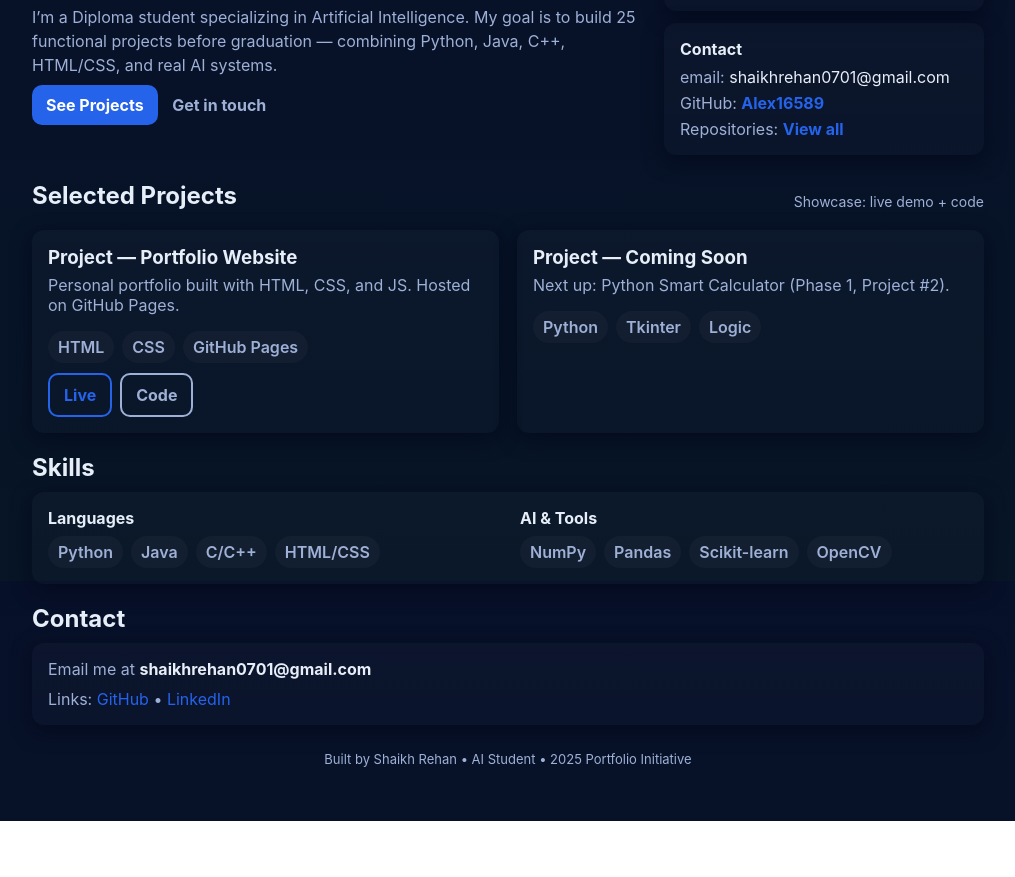
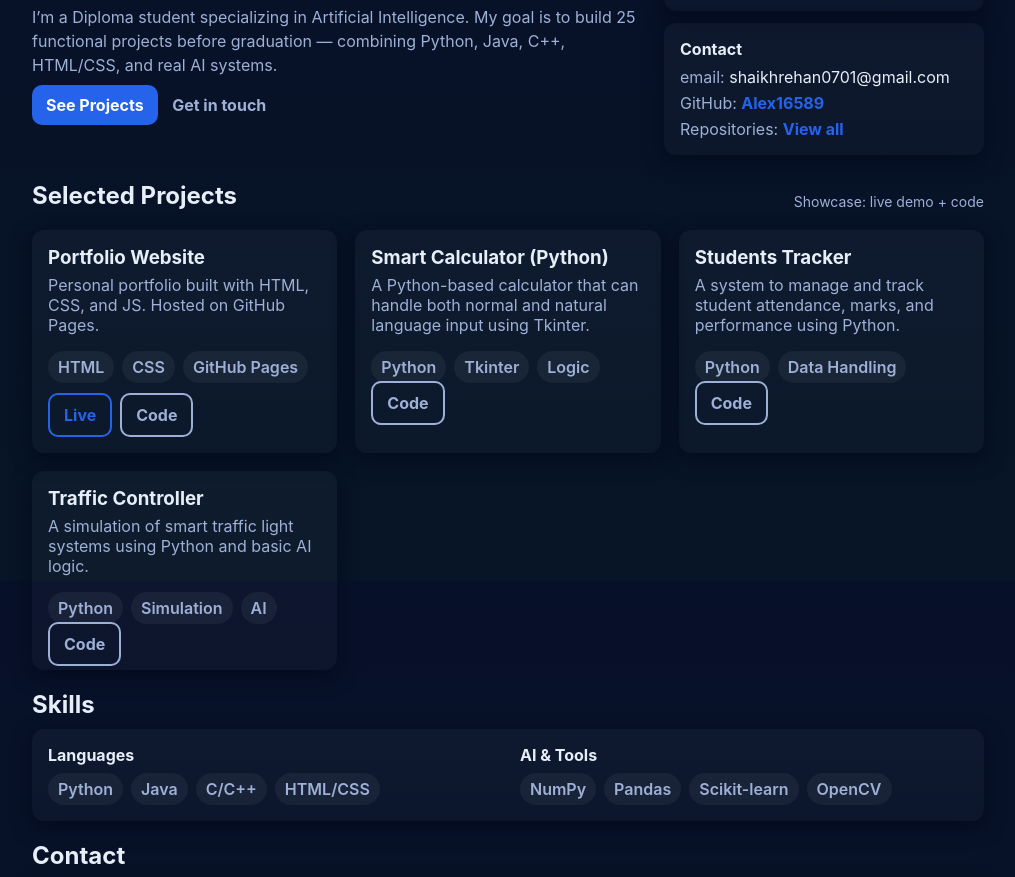
Before and after one commit to Alex16589/alex16589.github.io, a plain HTML site: page index.html in a window 1280 px wide. Shown: the part 247-1124 px from the top of the page, without its empty margins (132-1147 px from the left). Before the commit the page ends 1068 px from the top, so only its background shows below. Drawn offline with Linux system fonts and the light colour scheme.

Commit message:
Update index.html

```diff
--- a/index.html
+++ b/index.html
@@ -5,35 +5,37 @@
   <meta name="viewport" content="width=device-width,initial-scale=1" />
   <title>Shaikh Rehan — AI Portfolio</title>
   <style>
-    :root{
+    :root {
       --accent:#2563eb; --bg:#0f1724; --card:#0b1220; --text:#e6eef8;
       --muted:#9fb0d6; --radius:12px;
       font-family:Inter, ui-sans-serif, system-ui, -apple-system, "Segoe UI", Roboto, "Helvetica Neue", Arial;
     }
-    *{box-sizing:border-box}
-    html,body{height:100%;margin:0;background:linear-gradient(180deg,#071029 0%, #071526 100%);color:var(--text);}
+    *{box-sizing:border-box;}
+    html,body {
+      height:100%;
+      margin:0;
+      background:linear-gradient(180deg,#071029 0%, #071526 100%);
+      color:var(--text);
+    }
     .container{max-width:1000px;margin:28px auto;padding:24px;}
     header{display:flex;align-items:center;justify-content:space-between;gap:12px;}
-    .brand{display:flex;align-items:center;gap:12px}
-    .avatar{width:56px;height:56px;border-radius:12px;background:linear-gradient(135deg,var(--accent),#7c3aed);display:flex;align-items:center;justify-content:center;font-weight:700;color:white}
-    nav a{color:var(--muted);text-decoration:none;margin-left:14px;font-weight:600}
-    .hero{display:flex;gap:28px;margin-top:28px;align-items:center}
-    .hero-left{flex:1}
-    h1{margin:0;font-size:28px}
-    p.lead{color:var(--muted);margin-top:8px;line-height:1.5}
-    .cta{margin-top:18px}
-    .btn{background:var(--accent);color:white;padding:10px 14px;border-radius:10px;text-decoration:none;font-weight:700}
-    .grid{display:grid;grid-template-columns:repeat(2,1fr);gap:18px;margin-top:20px}
-    .card{background:linear-gradient(180deg, rgba(255,255,255,0.02), rgba(255,255,255,0.01));padding:16px;border-radius:var(--radius);box-shadow:0 6px 20px rgba(2,6,23,0.6)}
-    .skills{display:flex;flex-wrap:wrap;gap:8px;margin-top:10px}
-    .chip{background:rgba(255,255,255,0.03);padding:6px 10px;border-radius:999px;font-weight:600;color:var(--muted)}
-    .projects-list{display:flex;flex-direction:column;gap:12px}
-    .project-item{display:flex;justify-content:space-between;align-items:center;gap:12px;padding:12px;border-radius:10px;background:rgba(255,255,255,0.02)}
-    footer{margin-top:26px;color:var(--muted);font-size:13px;text-align:center;padding-bottom:30px}
+    .brand{display:flex;align-items:center;gap:12px;}
+    .avatar{width:56px;height:56px;border-radius:12px;background:linear-gradient(135deg,var(--accent),#7c3aed);display:flex;align-items:center;justify-content:center;font-weight:700;color:white;}
+    nav a{color:var(--muted);text-decoration:none;margin-left:14px;font-weight:600;}
+    .hero{display:flex;gap:28px;margin-top:28px;align-items:center;}
+    .hero-left{flex:1;}
+    h1{margin:0;font-size:28px;}
+    p.lead{color:var(--muted);margin-top:8px;line-height:1.5;}
+    .cta{margin-top:18px;}
+    .btn{background:var(--accent);color:white;padding:10px 14px;border-radius:10px;text-decoration:none;font-weight:700;}
+    .grid{display:grid;grid-template-columns:repeat(auto-fit,minmax(300px,1fr));gap:18px;margin-top:20px;}
+    .card{background:linear-gradient(180deg, rgba(255,255,255,0.03), rgba(255,255,255,0.02));padding:16px;border-radius:var(--radius);box-shadow:0 6px 20px rgba(2,6,23,0.6);}
+    .skills{display:flex;flex-wrap:wrap;gap:8px;margin-top:10px;}
+    .chip{background:rgba(255,255,255,0.05);padding:6px 10px;border-radius:999px;font-weight:600;color:var(--muted);}
+    footer{margin-top:26px;color:var(--muted);font-size:13px;text-align:center;padding-bottom:30px;}
     @media(max-width:800px){
-      .grid{grid-template-columns:1fr}
-      .hero{flex-direction:column;align-items:flex-start}
-      .avatar{width:72px;height:72px}
+      .hero{flex-direction:column;align-items:flex-start;}
+      .avatar{width:72px;height:72px;}
     }
   </style>
 </head>
@@ -54,6 +56,7 @@
       </nav>
     </header>
 
+    <!-- ===================== HERO SECTION ===================== -->
     <section class="hero">
       <div class="hero-left">
         <h1>Hi — I’m <span style="color:var(--accent)">Shaikh Rehan</span>.<br><small style="font-weight:600;color:var(--muted)">Building 25 Real-World AI Projects.</small></h1>
@@ -63,11 +66,12 @@
           <a style="margin-left:10px;color:var(--muted);text-decoration:none;font-weight:700" href="#contact">Get in touch</a>
         </div>
       </div>
+
       <div style="width:320px">
         <div class="card">
           <strong>Quick stats</strong>
           <div style="margin-top:10px">
-            <div style="display:flex;justify-content:space-between"><span>Projects</span><span style="font-weight:800">1 / 25</span></div>
+            <div style="display:flex;justify-content:space-between"><span>Projects</span><span style="font-weight:800">3 / 25</span></div>
             <div style="display:flex;justify-content:space-between"><span>Languages</span><span style="font-weight:800">Python, Java, C++</span></div>
             <div style="display:flex;justify-content:space-between"><span>Goal</span><span style="font-weight:800">30 LPA</span></div>
           </div>
@@ -82,6 +86,7 @@
       </div>
     </section>
 
+    <!-- ===================== PROJECTS SECTION ===================== -->
     <section id="projects" style="margin-top:26px">
       <div style="display:flex;justify-content:space-between;align-items:end">
         <h2 style="margin:0">Selected Projects</h2>
@@ -89,28 +94,75 @@
       </div>
 
       <div class="grid">
+
+        <!-- 💼 Project 1 -->
         <div class="card">
-          <h3 style="margin:0">Project — Portfolio Website</h3>
+          <h3 style="margin:0">Portfolio Website</h3>
           <p style="color:var(--muted);margin-top:6px">Personal portfolio built with HTML, CSS, and JS. Hosted on GitHub Pages.</p>
           <div style="margin-top:8px" class="skills">
             <div class="chip">HTML</div><div class="chip">CSS</div><div class="chip">GitHub Pages</div>
           </div>
           <div style="margin-top:10px;display:flex;gap:8px">
             <a class="btn" href="https://alex16589.github.io" style="background:transparent;border:2px solid var(--accent);color:var(--accent)">Live</a>
-            <a class="btn" href="https://github.com/Alex16589" style="background:transparent;border:2px solid var(--muted);color:var(--muted)">Code</a>
+            <a class="btn" href="https://github.com/Alex16589/alex16589.github.io" style="background:transparent;border:2px solid var(--muted);color:var(--muted)">Code</a>
           </div>
         </div>
 
+        <!-- 💡 Project 2 -->
         <div class="card">
-          <h3 style="margin:0">Project — Coming Soon</h3>
-          <p style="color:var(--muted);margin-top:6px">Next up: Python Smart Calculator (Phase 1, Project #2).</p>
+          <h3 style="margin:0">Smart Calculator (Python)</h3>
+          <p style="color:var(--muted);margin-top:6px">A Python-based calculator that can handle both normal and natural language input using Tkinter.</p>
           <div style="margin-top:8px" class="skills">
             <div class="chip">Python</div><div class="chip">Tkinter</div><div class="chip">Logic</div>
           </div>
+          <div style="margin-top:10px">
+            <a class="btn" href="https://github.com/Alex16589/smart-calculator" style="background:transparent;border:2px solid var(--muted);color:var(--muted)">Code</a>
+          </div>
         </div>
+
+        <!-- 🎓 Project 3 -->
+        <div class="card">
+          <h3 style="margin:0">Students Tracker</h3>
+          <p style="color:var(--muted);margin-top:6px">A system to manage and track student attendance, marks, and performance using Python.</p>
+          <div style="margin-top:8px" class="skills">
+            <div class="chip">Python</div><div class="chip">Data Handling</div>
+          </div>
+          <div style="margin-top:10px">
+            <a class="btn" href="https://github.com/Alex16589/Students-Tracker" style="background:transparent;border:2px solid var(--muted);color:var(--muted)">Code</a>
+          </div>
+        </div>
+
+        <!-- 🚦 Project 4 -->
+        <div class="card">
+          <h3 style="margin:0">Traffic Controller</h3>
+          <p style="color:var(--muted);margin-top:6px">A simulation of smart traffic light systems using Python and basic AI logic.</p>
+          <div style="margin-top:8px" class="skills">
+            <div class="chip">Python</div><div class="chip">Simulation</div><div class="chip">AI</div>
+          </div>
+          <div style="margin-top:10px">
+            <a class="btn" href="https://github.com/Alex16589/Traffic-Controller" style="background:transparent;border:2px solid var(--muted);color:var(--muted)">Code</a>
+          </div>
+        </div>
+
+        <!-- 🧱 TEMPLATE — COPY BELOW FOR NEXT PROJECT -->
+        <!--
+        <div class="card">
+          <h3 style="margin:0">[Project Title]</h3>
+          <p style="color:var(--muted);margin-top:6px">[Short 1-2 line description about your project.]</p>
+          <div style="margin-top:8px" class="skills">
+            <div class="chip">Python</div><div class="chip">Flask</div><div class="chip">API</div>
+          </div>
+          <div style="margin-top:10px">
+            <a class="btn" href="[GitHub Repo Link]" style="background:transparent;border:2px solid var(--muted);color:var(--muted)">Code</a>
+          </div>
+        </div>
+        -->
+        <!-- END TEMPLATE -->
+
       </div>
     </section>
 
+    <!-- ===================== SKILLS SECTION ===================== -->
     <section id="skills" style="margin-top:20px">
       <h2 style="margin:0">Skills</h2>
       <div class="card" style="margin-top:10px">
@@ -131,6 +183,7 @@
       </div>
     </section>
 
+    <!-- ===================== CONTACT SECTION ===================== -->
     <section id="contact" style="margin-top:20px">
       <h2 style="margin:0">Contact</h2>
       <div class="card" style="margin-top:10px">
```
